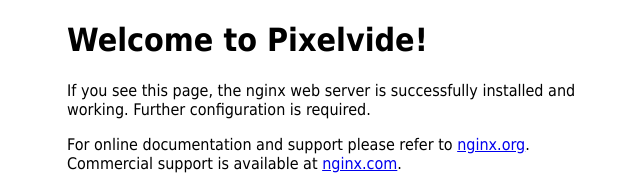
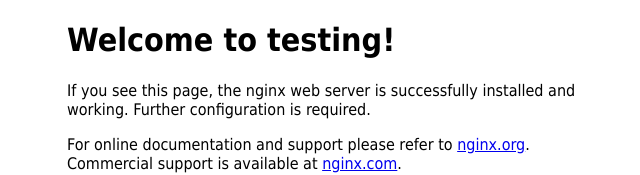
Before and after one commit to ashokreddy2107/pixelvide, a plain HTML site: page index.html in a window 1280 px wide. Shown: the top 175 px of the page, without its empty margins (293-933 px from the left). Drawn offline with Linux system fonts and the light colour scheme.

Commit message:
Update index.html

```diff
--- a/index.html
+++ b/index.html
@@ -1,7 +1,7 @@
 <!DOCTYPE html>
 <html>
 <head>
-<title>Welcome to pixelvide!</title>
+<title>Welcome to testing!</title>
 <style>
 html { color-scheme: light dark; }
 body { width: 35em; margin: 0 auto;
@@ -9,7 +9,7 @@ font-family: Tahoma, Verdana, Arial, sans-serif; }
 </style>
 </head>
 <body>
-<h1>Welcome to Pixelvide!</h1>
+<h1>Welcome to testing!</h1>
 <p>If you see this page, the nginx web server is successfully installed and
 working. Further configuration is required.</p>
 
```
